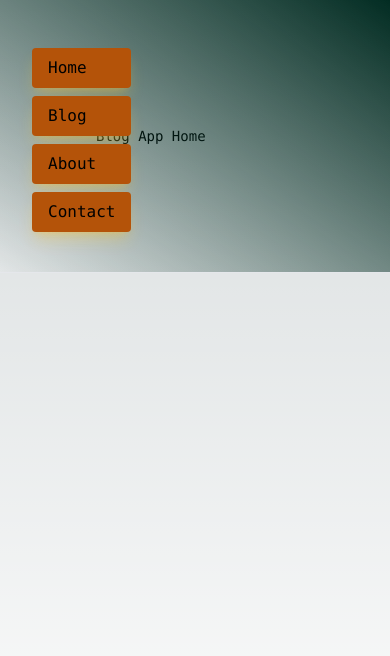
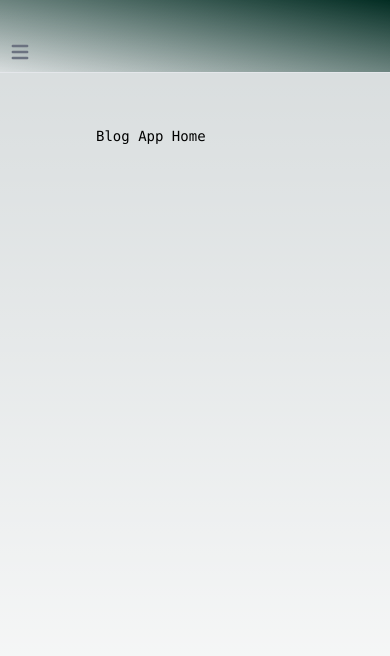
Before and after one commit to nainoaktv/blog-app, a Next.js app: page / in a window 390 px wide. Shown: the top 656 px of the page. Built offline with nearby package versions, Linux system fonts and the light colour scheme.

Commit message:
feat: mobile nav first commit & global state

```diff
--- a/package.json
+++ b/package.json
@@ -9,9 +9,10 @@
     "lint": "next lint"
   },
   "dependencies": {
+    "@headlessui/react": "^1.7.17",
+    "next": "14.0.4",
     "react": "^18",
-    "react-dom": "^18",
-    "next": "14.0.4"
+    "react-dom": "^18"
   },
   "devDependencies": {
     "autoprefixer": "^10.0.1",
--- a/src/app/layout.js
+++ b/src/app/layout.js
@@ -1,6 +1,7 @@
 import { Inter } from "next/font/google";
 import "./globals.css";
 import Navbar from "@/components/Navbar";
+import GlobalState from "@/context";
 
 const inter = Inter({ subsets: ["latin"] });
 
@@ -13,8 +14,12 @@ export default function RootLayout({ children }) {
   return (
     <html lang="en">
       <body className={inter.className}>
-        <Navbar />
-        <main className="flex min-h-screen flex-col mt-[30px]">{children}</main>
+        <GlobalState>
+          <Navbar />
+          <main className="flex min-h-screen flex-col mt-[30px]">
+            {children}
+          </main>
+        </GlobalState>
       </body>
     </html>
   );
--- /dev/null
+++ b/src/components/NavModal/index.js
@@ -0,0 +1,65 @@
+"use client";
+
+import { Dialog, Transition } from "@headlessui/react";
+import { Fragment } from "react";
+
+export default function NavModal({
+  modalTitle,
+  mainContent,
+  showButtons,
+  buttonComponent,
+  show,
+  setShow,
+  showModalTitle,
+}) {
+  return (
+    <Transition.Root show={show} as={Fragment}>
+      <Dialog as="div" className={"relative z-10"} onClose={setShow}>
+        <Transition.Child
+          as={Fragment}
+          enter="ease-in-out duration-900"
+          enterFrom="opacity-0"
+          enterTo="opacity-100"
+          leave="ease-in-out duration-500"
+          leaveFrom="opacity-100"
+          leaveTo="opacity-0"
+        >
+          <div className="fixed inset-0 bg-gray-500 bg-opacity-75 transition-opacity" />
+        </Transition.Child>
+        <div className="fixed inset-0 overflow-hidden">
+          <div className="abosolute inset-0 overflow-hidden">
+            <div className="fixed inset-y-0 right-0 flex max-w-full pl-10">
+              <Transition.Child
+                as={Fragment}
+                enter="ease-in-out duration-900"
+                enterFrom="opacity-0"
+                enterTo="opacity-100"
+                leave="ease-in-out duration-500"
+                leaveFrom="opacity-100"
+                leaveTo="opacity-0"
+              >
+                <Dialog.Panel className={`w-screen max-w-md`}>
+                  <div className="flex h-full flex-col overflow-y-scroll bg-black shadow-xl">
+                    <div className="flex-1 overflow-y-auto px-4 py-6 sm:px-6">
+                      <div className="flex items-start justify-between">
+                        {showModalTitle ? (
+                          <Dialog.Title>{modalTitle}</Dialog.Title>
+                        ) : null}
+                      </div>
+                      <div className="mt-20">{mainContent}</div>
+                    </div>
+                    {showButtons ? (
+                      <div className="border-t border-gray-300 px-4 py-6 sm:px-6">
+                        {buttonComponent}
+                      </div>
+                    ) : null}
+                  </div>
+                </Dialog.Panel>
+              </Transition.Child>
+            </div>
+          </div>
+        </div>
+      </Dialog>
+    </Transition.Root>
+  );
+}
--- a/src/components/Navbar/index.js
+++ b/src/components/Navbar/index.js
@@ -1,15 +1,26 @@
 "use client";
 
+import { GlobalContext } from "@/context";
 import { navOptions } from "@/utils";
 import { useRouter } from "next/navigation";
+import { useContext } from "react";
+import NavModal from "../NavModal";
 
-function NavItems({ router }) {
+function NavItems({ isModalView = false, router }) {
   return (
-    <div className="items-center w-auto justify-between md:flex md:w-auto">
-      <ul className="flex flex-col  p-4 md:p-0 mt-4 font-medium font-mono md:flex-row md:space-x-8 md:mt-0 md:border-0">
+    <div
+      className={`items-center w-auto justify-between md:flex md:w-auto ${
+        isModalView ? "" : "hidden"
+      }`}
+    >
+      <ul
+        className={`flex flex-col p-4 md:p-0 mt-4 font-medium font-mono md:flex-row md:space-x-8 md:mt-0 md:border-0 ${
+          isModalView ? "border-none" : "border border-gray-100"
+        }`}
+      >
         {navOptions.map((item) => (
           <li
-            className="cursor-pointer block py-2 pl-4 pr-4 mb-2 bg-amber-700 hover:bg-amber-600 text-black rounded md:p-1 transition duration-300 ease-in-out hover:-translate-y-1 hover:scale-110 shadow-lg shadow-amber-400/30"
+            className="cursor-pointer block py-2 pl-4 pr-4 mb-4 ml-3 bg-amber-700 hover:bg-amber-600 text-black rounded md:p-1 transition duration-300 ease-in-out hover:-translate-y-1 hover:scale-110 shadow-lg shadow-amber-400/30"
             key={item.id}
             onClick={() => router.push(item.path)}
           >
@@ -22,15 +33,44 @@ function NavItems({ router }) {
 }
 
 export default function Navbar() {
+  const { showNavModal, setShowNavModal } = useContext(GlobalContext);
   const router = useRouter();
 
   return (
     <>
       <nav className="fixed w-full top-0 left-0 z-20 border-b bg-gradient-to-bl from-emerald-950">
-        <div className="max-w-screen-xl flex flex-wrap items-center justify-between mx-auto p-4">
-          <NavItems router={router} />
-        </div>
+        <div className="max-w-screen-xl flex flex-wrap items-center justify-between mx-auto p-4"></div>
+        <NavItems router={router} isModalView={false} />
+        <button
+          data-collapse-toggle="navbar-sticky"
+          type="button"
+          className="inline-flex items-center p-2 text-sm text-gray-500 rounded-lg md:hidden hover:bg-gray-400 focus:outline-none focus:ring-2 focus:ring-gray-200 dark:text-yellow-500 dark:hover:bg-gray-800 dark:focus:ring-gray-800"
+          aria-controls="navbar-sticky"
+          aria-expanded="false"
+          onClick={() => setShowNavModal(true)}
+        >
+          <span className="sr-only">Open main menu</span>
+          <svg
+            className="w-6 h-6"
+            aria-hidden="true"
+            fill="currentColor"
+            viewBox="0 0 20 20"
+            xmlns="http://www.w3.org/2000/svg"
+          >
+            <path
+              fillRule="evenodd"
+              d="M3 5a1 1 0 011-1h12a1 1 0 110 2H4a1 1 0 01-1-1zM3 10a1 1 0 011-1h12a1 1 0 110 2H4a1 1 0 01-1-1zM3 15a1 1 0 011-1h12a1 1 0 110 2H4a1 1 0 01-1-1z"
+              clipRule="evenodd"
+            ></path>
+          </svg>
+        </button>
       </nav>
+      <NavModal
+        showModalTitle={false}
+        mainContent={<NavItems isModalView={true} />}
+        show={showNavModal}
+        setShow={setShowNavModal}
+      />
     </>
   );
 }
--- /dev/null
+++ b/src/context/index.js
@@ -0,0 +1,15 @@
+"use client";
+
+import { createContext, useState } from "react";
+
+export const GlobalContext = createContext(null);
+
+export default function GlobalState({ children }) {
+  const [showNavModal, setShowNavModal] = useState(false);
+
+  return (
+    <GlobalContext.Provider value={{ showNavModal, setShowNavModal }}>
+      {children}
+    </GlobalContext.Provider>
+  );
+}
```
Also changed, not shown: 1 other file (tests, documents, lock files or other folders).
